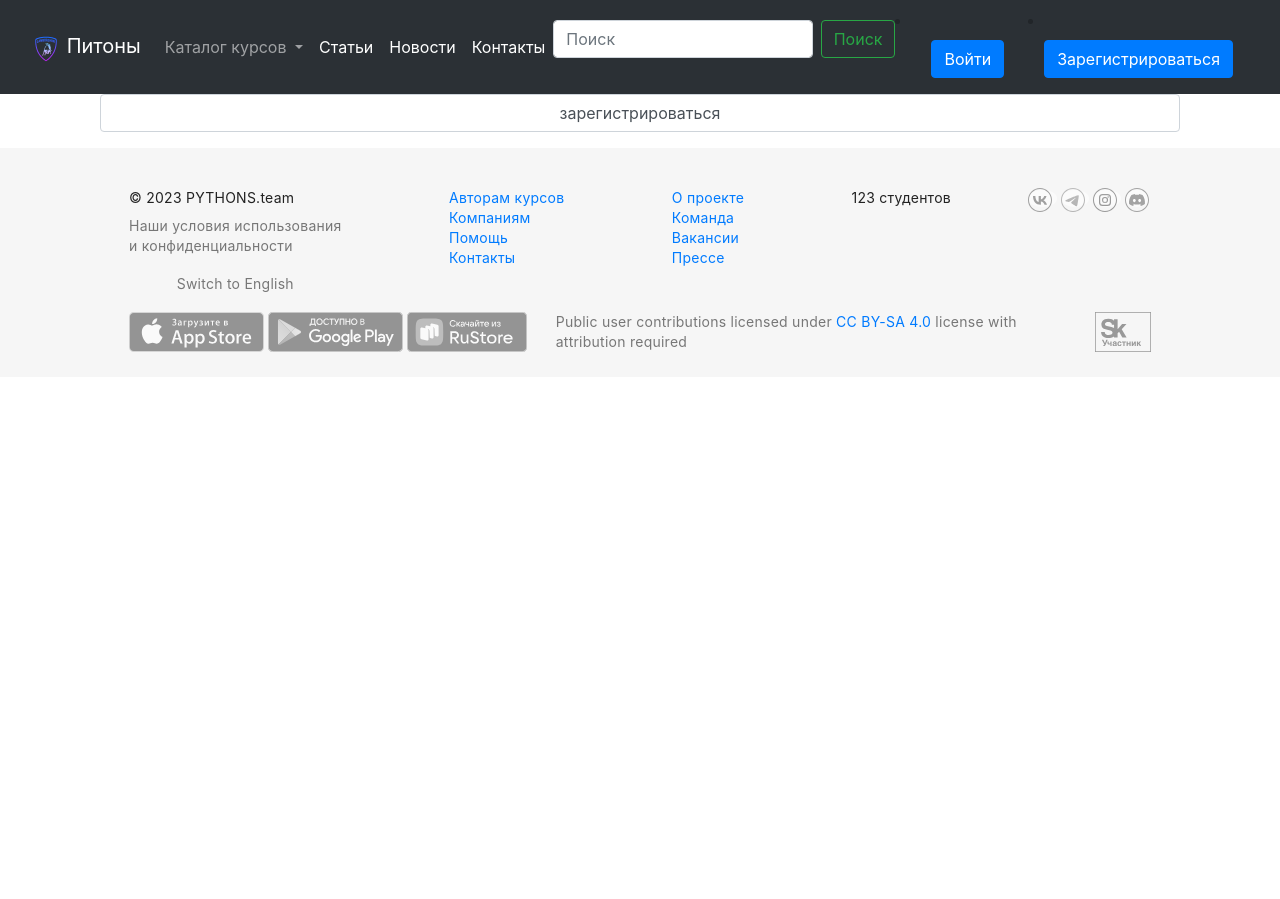
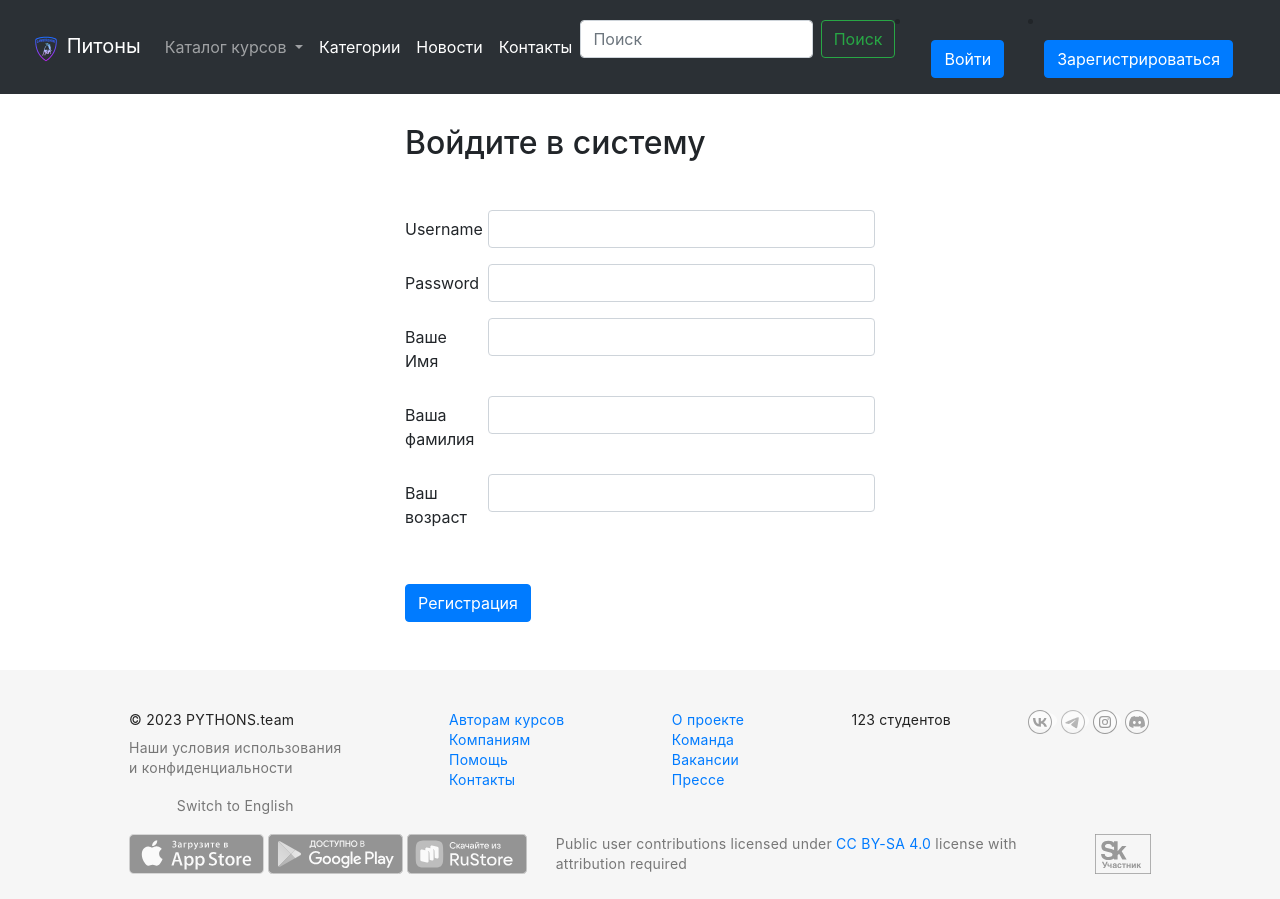
Before and after one commit to kdv777/Training_portal, a Django app: page /authapp/register/ in a window 1280 px wide. Before the commit the page ends 352 px from the top, so only its background shows below. Run offline with Django 3.2, Linux system fonts and the light colour scheme; some libraries are stand-ins or nearby versions.

Commit message:
update templates(login and register)

```diff
--- a/src/authapp/templates/authapp/register.html
+++ b/src/authapp/templates/authapp/register.html
@@ -2,19 +2,43 @@
 {% load static %}
 
 {% block content %}
-    <div class="container">
-        <div class="login">
-            <div class="h2 text-center head">
-                Регистрация нового пользователя
+<div class="container mb-5" style="margin-top: 100px; max-width: 500px;">
+    <h2>Войдите в систему</h2>
+    <form class="mt-5">
+        <div class="row mb-3">
+            <label for="inputEmail3" class="col-sm-2 col-form-label">Username</label>
+            <div class="col-sm-10">
+                <input type="email" class="form-control" id="inputEmail3">
             </div>
-            <form class="form-horizontal"
-                  action="{% url 'authapp:register' %}" method="post"
-                  enctype="multipart/form-data">
-                {% csrf_token %}
-                {{ register_form.as_p }}
-                <br>
-                <input class="form-control" type="submit" value="зарегистрироваться">
-            </form>
         </div>
-    </div>
+        <div class="row mb-3">
+            <label for="inputPassword3" class="col-sm-2 col-form-label">Password</label>
+            <div class="col-sm-10">
+                <input type="password" class="form-control" id="inputPassword3">
+            </div>
+        </div>
+        <div class="row mb-3">
+            <label for="inputPassword3" class="col-sm-2 col-form-label">Ваше Имя</label>
+            <div class="col-sm-10">
+                <input type="password" class="form-control" id="inputPassword3">
+            </div>
+        </div>
+        <div class="row mb-3">
+            <label for="inputPassword3" class="col-sm-2 col-form-label">Ваша фамилия</label>
+            <div class="col-sm-10">
+                <input type="password" class="form-control" id="inputPassword3">
+            </div>
+        </div>
+        <div class="row mb-3">
+            <label for="inputPassword3" class="col-sm-2 col-form-label">Ваш возраст</label>
+            <div class="col-sm-10">
+                <input type="password" class="form-control" id="inputPassword3">
+            </div>
+        </div>
+
+        <div class="d-flex gap-4 mt-5">
+            <button type="submit" class="btn btn-primary">Регистрация</button>
+        </div>
+    </form>
+</div>
 {% endblock %}
--- a/src/mainapp/templates/mainapp/includes/inc_menu.html
+++ b/src/mainapp/templates/mainapp/includes/inc_menu.html
@@ -40,18 +40,18 @@
                             Каталог курсов
                         </a>
                         <ul class="dropdown-menu">
-                            <li><a class="dropdown-item" href="#">Курс 1</a></li>
-                            <li><a class="dropdown-item" href="#">Курс 2</a></li>
-                            <li><a class="dropdown-item" href="#">Курс 3</a></li>
-                            <li><a class="dropdown-item" href="#">Курс 4</a></li>
+                            <li><a class="dropdown-item" href="{% url 'mainapp:in_progress' %}">Курс 1</a></li>
+                            <li><a class="dropdown-item" href="{% url 'mainapp:in_progress' %}">Курс 2</a></li>
+                            <li><a class="dropdown-item" href="{% url 'mainapp:in_progress' %}">Курс 3</a></li>
+                            <li><a class="dropdown-item" href="{% url 'mainapp:in_progress' %}">Курс 4</a></li>
                             <li>
                                 <hr class="dropdown-divider"/>
                             </li>
-                            <li><a class="dropdown-item" href="#">Что-то еще здесь</a></li>
+                            <li><a class="dropdown-item" href="{% url 'mainapp:in_progress' %}">Что-то еще здесь</a></li>
                         </ul>
                     </li>
                     <li class="nav-item">
-                        <a class="nav-link active" aria-current="page" href="{% url 'mainapp:catalog' %}">Статьи</a>
+                        <a class="nav-link active" aria-current="page" href="{% url 'mainapp:catalog' %}">Категории</a>
                     </li>
                     <li class="nav-item">
                         <a class="nav-link active" aria-current="page" href="{% url 'mainapp:news' %}">Новости</a>
```
Also changed, not shown: src/authapp/templates/authapp/login.html (+21 -19 lines).
